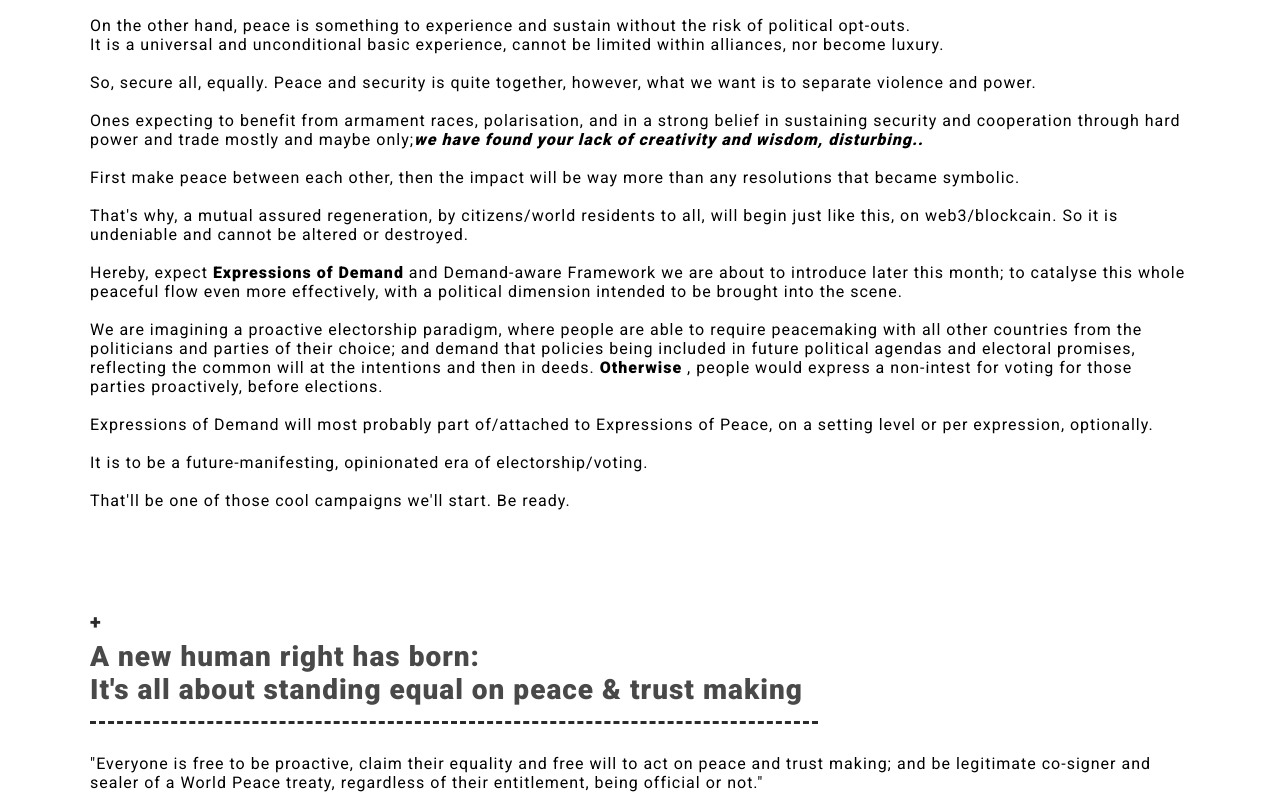
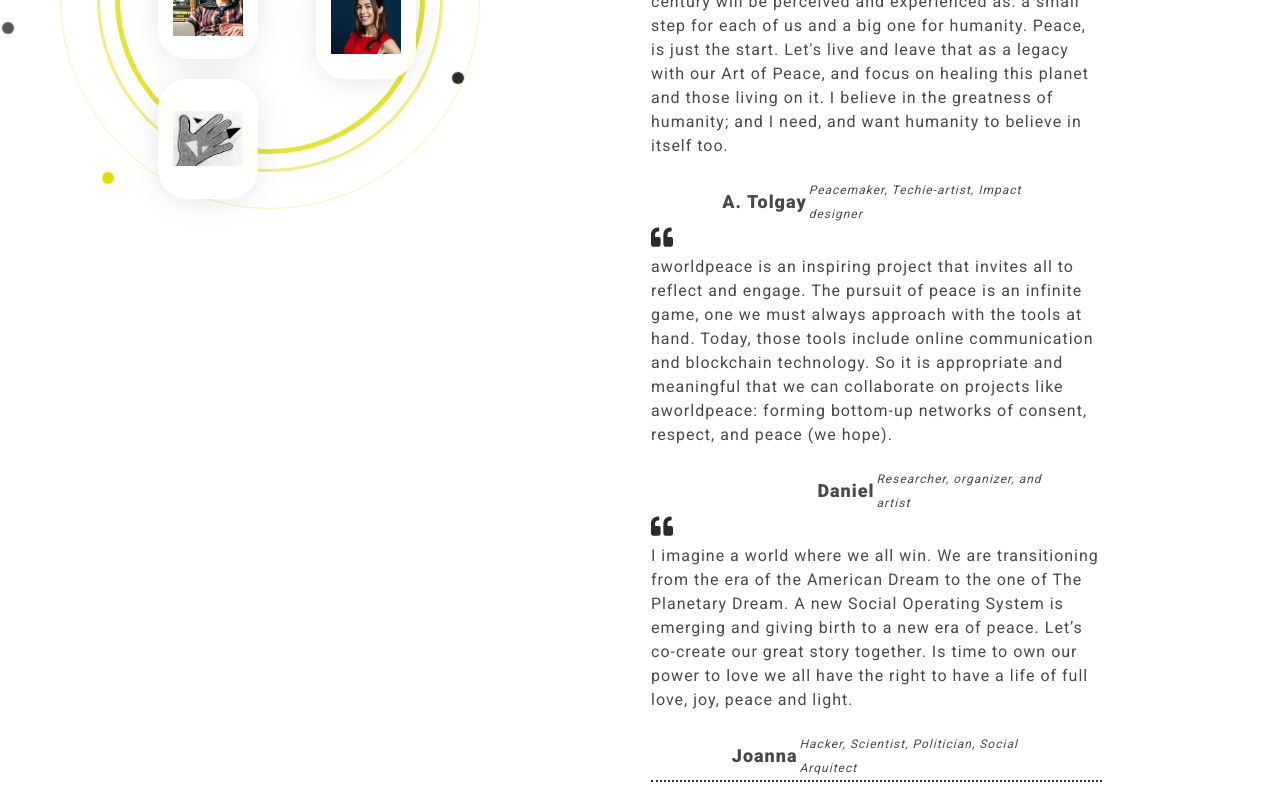
Before and after one commit to demo-verse/homepage-rebuild, a React (Create React App) app: page / in a window 1280 px wide. Shown: the part 2000-2800 px from the top of the page. Built offline with nearby package versions, Linux system fonts and the light colour scheme.

Commit message:
add Joanna Picetti

```diff
--- a/src/components/testimonial/Testimonial.css
+++ b/src/components/testimonial/Testimonial.css
@@ -90,7 +90,8 @@
   flex: 1;
   overflow: hidden;
   display: grid;
-  grid-auto-flow: column;
+  /* checkitout later */
+  grid-auto-flow: row;
   grid-auto-columns: 100%;
   overflow-x: auto;
   scroll-snap-type: inline mandatory;
--- a/src/components/testimonial/Testimonial.jsx
+++ b/src/components/testimonial/Testimonial.jsx
@@ -60,7 +60,7 @@ Here is how and what it feels like for peacemakers, who have so far experienced
             <div className="testimonial-design">
               {circles}
               <div className="testimonial-boxs">
-                {clientImages?.slice(0, 4).map((client, index) => (
+                {clientImages?.slice(0, clientImages.length).map((client, index) => (
                   <div key={index} className="testimonial-box">
                     <img src={client.brand} alt="brands" />
                   </div>
@@ -68,7 +68,7 @@ Here is how and what it feels like for peacemakers, who have so far experienced
               </div>
             </div>
             <div className="testimonial-reviews">
-              {clientReviews?.slice(0, 4).map((review, index) => (
+              {clientReviews?.slice(0, clientImages.length).map((review, index) => (
                 <div
                   key={index}
                   className={`testimonial-slide ${
@@ -147,7 +147,9 @@ Here is how and what it feels like for peacemakers, who have so far experienced
             <br></br> <br></br>
             So, secure all, equally. Peace and security is quite together,
             however, what we want is to separate violence and power.
-            <br></br> <br></br>
+
+            {/* checkitout later */}
+            {/* <br></br> <br></br>
             Ones expecting to benefit from armament races, polarisation, and in
             a strong belief in sustaining security and cooperation through hard
             power and trade mostly and maybe only;
@@ -188,7 +190,7 @@ Here is how and what it feels like for peacemakers, who have so far experienced
             It is to be a future-manifesting, opinionated era of electorship/voting.
             <br></br>
             <br></br>
-            That'll be one of those cool campaigns we'll start. Be ready.
+            That'll be one of those cool campaigns we'll start. Be ready. */}
           </p>
         </div>
       </div>
--- a/src/components/testimonial/TestimonialData.js
+++ b/src/components/testimonial/TestimonialData.js
@@ -4,6 +4,7 @@ import Tolgay from '../../images/testimonials/Tolgay.png'
 import Rosca from '../../images/testimonials/Rosca.jpg'
 import Daniel from '../../images/testimonials/Daniel.png'
 
+import Joanna from '../../images/testimonials/Joanna.jpg'
 
 
 export const clientImages = [
@@ -21,14 +22,18 @@ brand: Rosca
 		brand: Tolgay,
 	},
 	{
+		brand: Joanna,
+	},
+	{
 		brand: Daniel,
-	}
+	},
+
 ];
 
 export const clientReviews = [
 	{
 		name: 'Aloysious',
-		designation: 'Queer, Polyamorous Autigender, Anti-=war veteran of color',
+		designation: 'Queer, Polyamorous Autigender, Anti-war Veteran of Color',
 		text: 'I imagine a world where people do not have to compete for survival but rather share their individual to collective resources. The only "work" people do is by choice / out of necessity and care ..an example being working on ones own garden with the intentions to share the fruits of labor with others. I want to live in a world filled with the energy of #mutualism as opposed to c[r]apitalism and consumerism. I want to save the planet from destruction and GrandMother Moon from colonization.',
 	},
 	// {
@@ -44,12 +49,17 @@ export const clientReviews = [
 	},
 	{
 		name: 'A. Tolgay',
-		designation: 'Peacemaker, techie artist',
+		designation: 'Peacemaker, Techie-artist, Impact designer',
 		text: 'I have found great motivation on working for this cause and connecting with people that are caring, aware, generous, and sincerely up for scalable change and impact. Hoping that peace and trust making in the 21st century will be perceived and experienced as: a small step for each of us and a big one for humanity. Peace, is just the start. Let\'s live and leave that as a legacy with our Art of Peace, and focus on healing this planet and those living on it. I believe in the greatness of humanity; and I need, and want humanity to believe in itself too.',
 	},
 	{
 		name: 'Daniel',
 		designation: 'Researcher, organizer, and artist',
 		text: 'aworldpeace is an inspiring project that invites all to reflect and engage. The pursuit of peace is an infinite game, one we must always approach with the tools at hand. Today, those tools include online communication and blockchain technology. So it is appropriate and meaningful that we can collaborate on projects like aworldpeace: forming bottom-up networks of consent, respect, and peace (we hope).',
+	},
+	{
+		name: 'Joanna',
+		designation: 'Hacker, Scientist, Politician, Social Arquitect',
+		text: 'I imagine a world where we all win. We are transitioning from the era of the American Dream to the one of The Planetary Dream. A new Social Operating System is emerging and giving birth to a new era of peace.  Let’s co-create our great story together. Is time to own our power to love  we all have the right to have a life of full love, joy, peace and light.',
 	}
 ];
```
Also changed, not shown: src/images/testimonials/Joanna.jpg (added).
